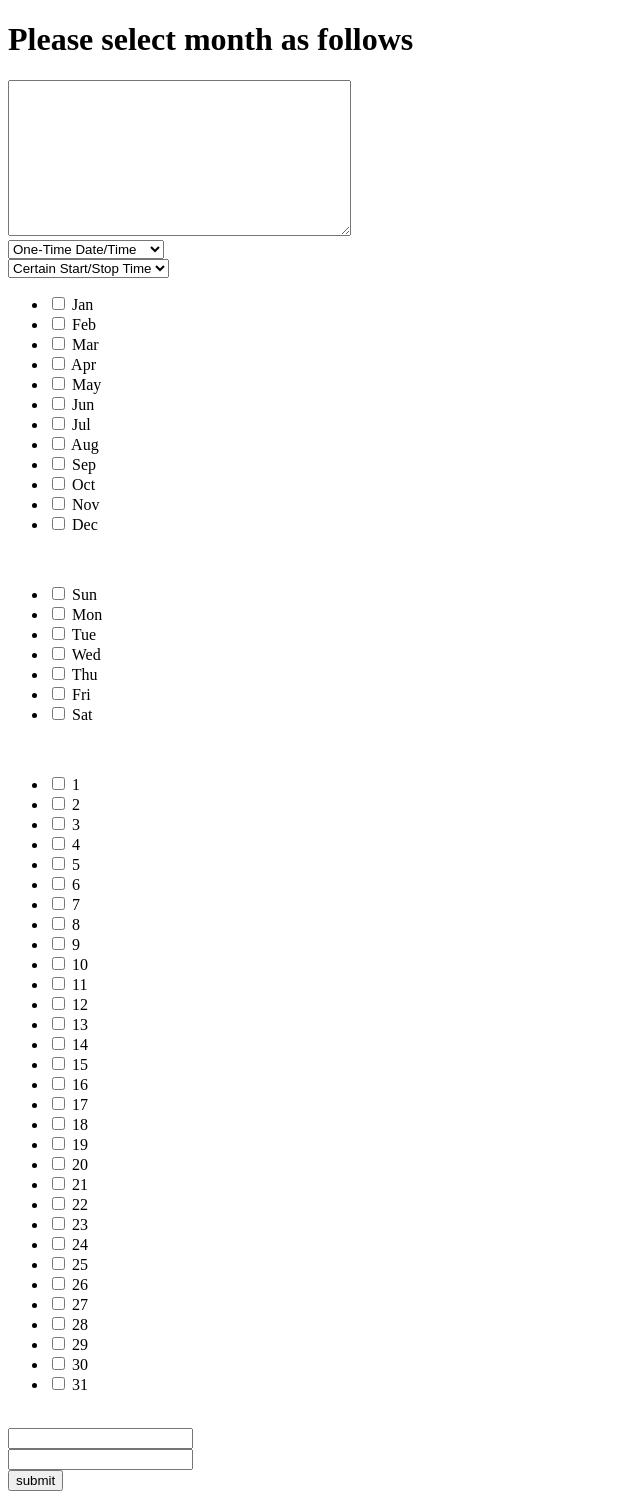
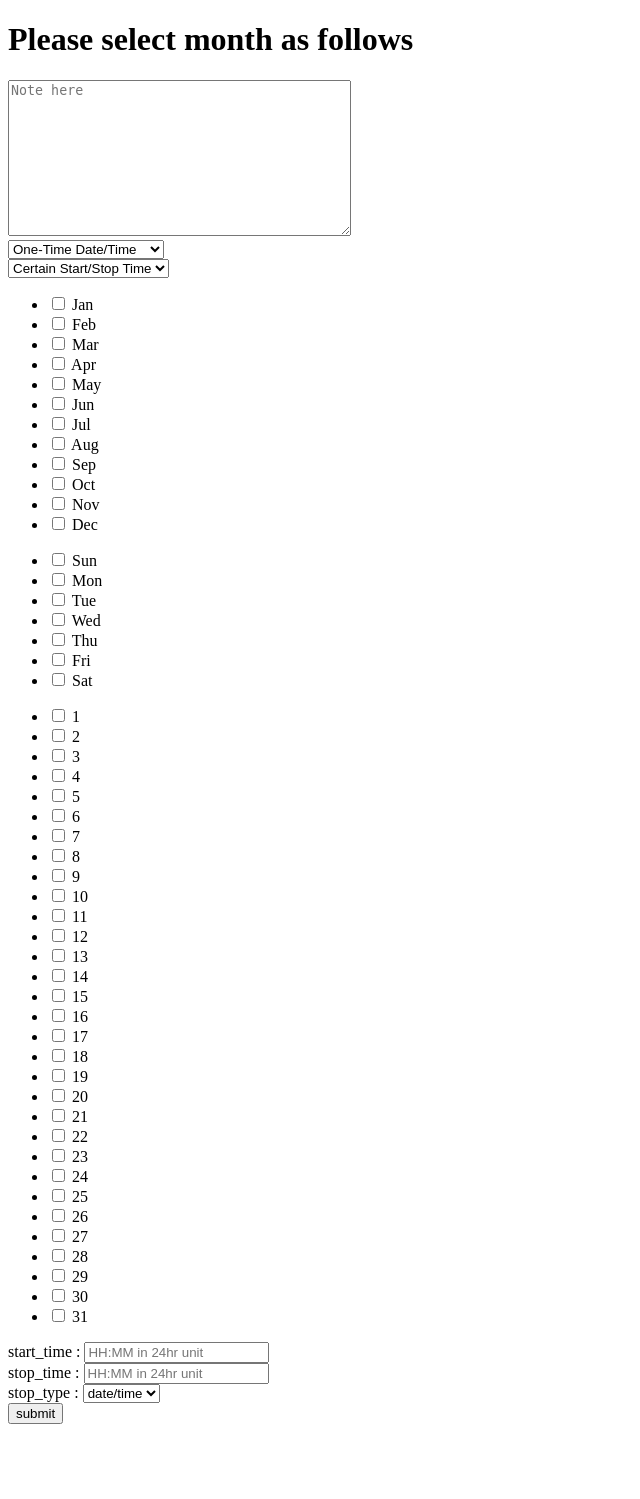
Before and after one commit to elcolie/halfglass, a Django app: a page that uses planner/templates/planner_post.html in a window 1280 px wide. Shown: the whole page, without its empty margins (0-640 px from the left). After the commit the page ends 1424 px from the top, so only its background shows below. Run offline with Django 3.2, Linux system fonts and the light colour scheme.

Commit message:
add stop_type. Then restart because $ python manage.py makemigrations

```diff
--- a/planner/forms.py
+++ b/planner/forms.py
@@ -8,6 +8,7 @@ class PlannerModelForm(forms.ModelForm):
     class Meta:
         model = Planner
         exclude = ()
+
 
 class PlannerForm(forms.Form):
     # BIRTH_YEAR_CHOICES = ('1980', '1981', '1982')
@@ -20,14 +21,15 @@ class PlannerForm(forms.Form):
     # favorite_colors = forms.MultipleChoiceField(required=False,
     #                                             widget=forms.CheckboxSelectMultiple,
     #                                             choices=FAVORITE_COLORS_CHOICES)
-    comment = forms.CharField(required=False, widget=forms.Textarea)
+    comment = forms.CharField(required=False, widget=forms.Textarea(attrs={'placeholder':'Note here'}))
 
     scheduler_type = forms.ChoiceField(required=False, help_text="This field is required", choices=SCHEDULER_TYPE)
     start_type = forms.ChoiceField(required=False, help_text="This field is required", choices=START_TYPE)
 
-    start_time = forms.TimeField(required=False, widget=forms.TimeInput(format='%H:%M'))
-    stop_time = forms.TimeField(required=False, widget=forms.TimeInput(format='%H:%M'))
-
+    start_time = forms.TimeField(required=False, widget=forms.TimeInput(format='%H:%M',
+                                                                        attrs={'placeholder': "HH:MM in 24hr unit"}))
+    stop_time = forms.TimeField(required=False, widget=forms.TimeInput(format='%H:%M',
+                                                                       attrs={'placeholder': "HH:MM in 24hr unit"}))
     month_list = forms.MultipleChoiceField(required=False,
                                            widget=forms.CheckboxSelectMultiple,
                                            choices=MONTH_LIST)
@@ -37,6 +39,7 @@ class PlannerForm(forms.Form):
     date_day = forms.MultipleChoiceField(required=False,
                                         widget=forms.CheckboxSelectMultiple,
                                         choices=DATA_DAY)
+    stop_type = forms.ChoiceField(required=False, choices=STOP_TYPE)
 
     """http://stackoverflow.com/questions/1057252/how-do-i-access-the-request-object-or-any-other-variable-in-a-forms-clean-met/6062628#6062628"""
     def __init__(self, *args, **kwargs):
--- a/planner/models.py
+++ b/planner/models.py
@@ -3,7 +3,7 @@ from django.contrib.postgres.fields import JSONField
 
 
 # http://stackoverflow.com/questions/24403075/django-choicefield
-from planner.scheduler_type import SCHEDULER_TYPE, START_TYPE
+from planner.scheduler_type import SCHEDULER_TYPE, START_TYPE, STOP_TYPE
 
 
 class Planner(models.Model):
@@ -19,7 +19,9 @@ class Planner(models.Model):
 
     month_json = JSONField(null=True, blank=True)    # Jan, Feb, Mar, ...
     weekday_json = JSONField(null=True, blank=True)    # Mon, Tue, Wed, ...
-    date_json = JSONField(null=True, blank=True)     # 1, 11, 21, 31
+    schedule_days = JSONField(null=True, blank=True)     # 1, 11, 21, 31
+
+    stop_type = models.PositiveSmallIntegerField(choices=STOP_TYPE, default=0)
 
     def __str__(self):
         return self.name
--- a/planner/scheduler_type.py
+++ b/planner/scheduler_type.py
@@ -66,3 +66,7 @@ DATA_DAY = (
     (30, 30),
     (31, 31),
 )
+STOP_TYPE = (
+    (0, _("date/time")),
+    (1, _("period"))
+)
--- a/planner/templates/planner_post.html
+++ b/planner/templates/planner_post.html
@@ -7,11 +7,12 @@
         {{ form.comment }}<br>
         {{ form.scheduler_type }}<br>
         {{ form.start_type }}<br>
-        {{ form.month_list }}<br>
-        {{ form.week_day }}<br>
-        {{ form.date_day }}<br>
-        {{ form.start_time }}<br>
-        {{ form.stop_time }}<br>
+        {{ form.month_list }}
+        {{ form.week_day }}
+        {{ form.date_day }}
+        start_time : {{ form.start_time }}<br>
+        stop_time : {{ form.stop_time }}<br>
+        stop_type : {{ form.stop_type }}<br>
         <input type="submit" value="submit">
     </form>
 
```
